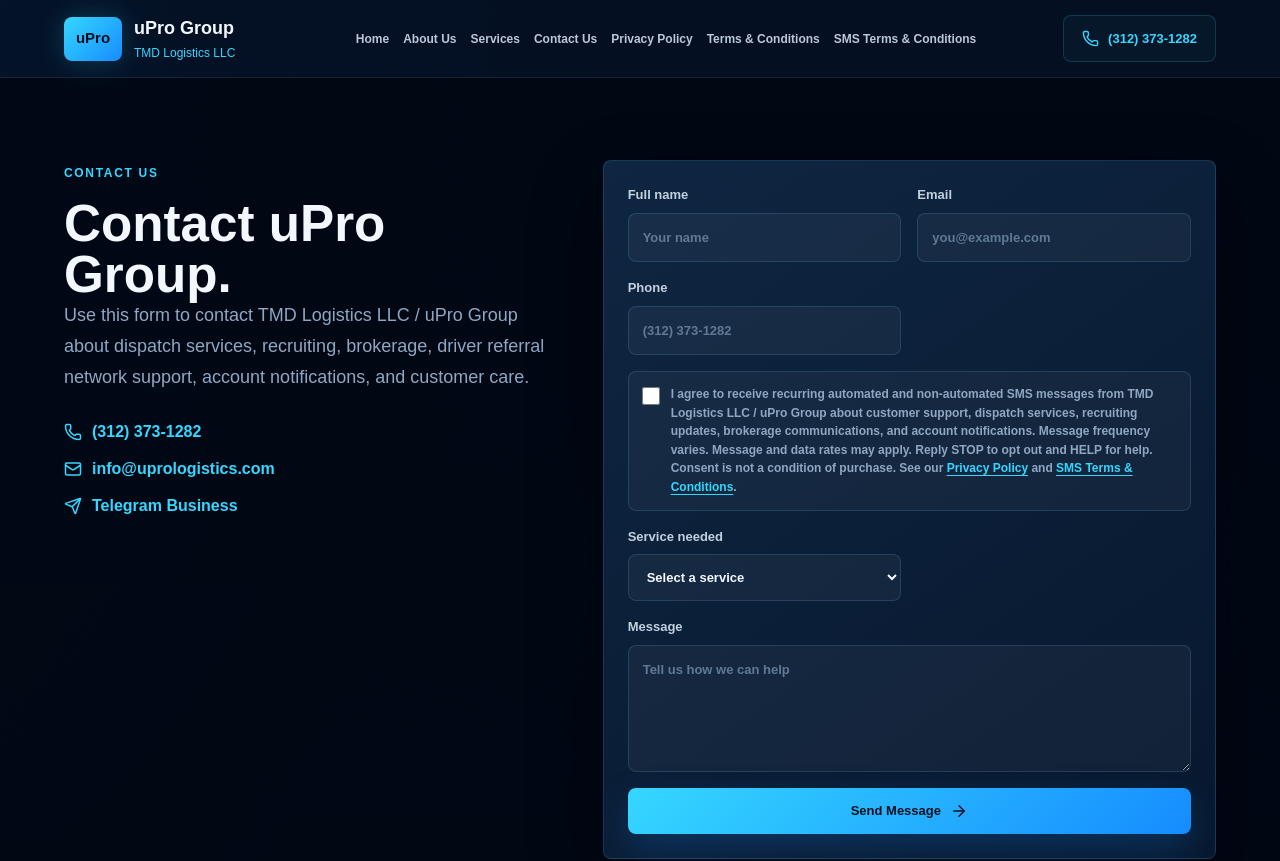
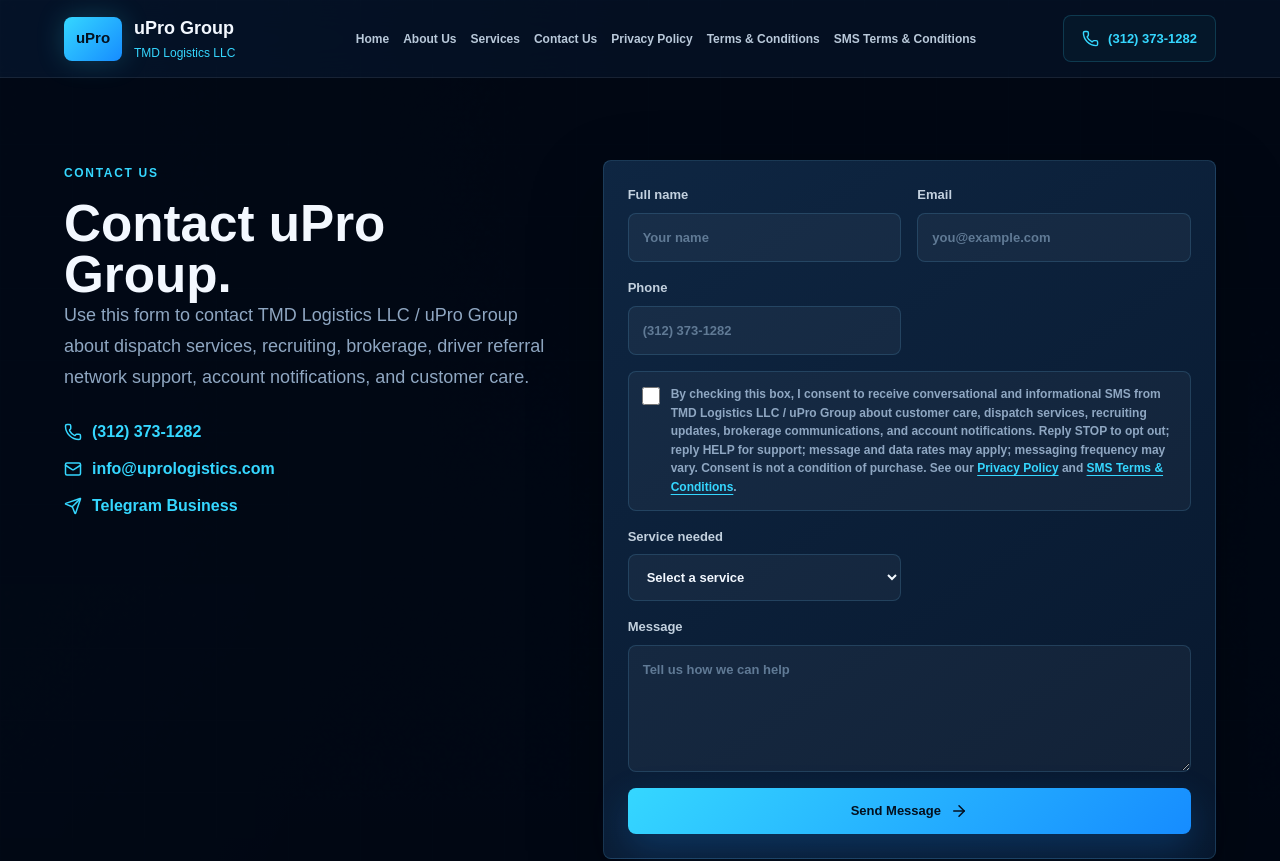
Before and after one commit to Ruziev-Gofur/uPRO-PARTNER, a Next.js app: page /contact in a window 1280 px wide. Shown: the top 861 px of the page. Built offline with nearby package versions, Linux system fonts and the light colour scheme.

Commit message:
Clarify SMS message types in opt-in CTA

```diff
--- a/app/api/contact/route.ts
+++ b/app/api/contact/route.ts
@@ -4,7 +4,7 @@
 import { NextResponse } from "next/server";
 
 const consentText =
-  "I agree to receive SMS messages from TMD Logistics LLC / uPro Group regarding customer support, dispatch services, recruiting updates, brokerage communications, and account notifications. Message frequency varies. Message and data rates may apply. Reply STOP to opt out and HELP for assistance. Consent is not a condition of purchase.";
+  "By checking this box, I consent to receive conversational and informational SMS from TMD Logistics LLC / uPro Group about customer care, dispatch services, recruiting updates, brokerage communications, and account notifications. Reply STOP to opt out; reply HELP for support; message and data rates may apply; messaging frequency may vary. Consent is not a condition of purchase.";
 
 type ContactPayload = {
   name?: string;
--- a/app/contact-form.tsx
+++ b/app/contact-form.tsx
@@ -11,7 +11,7 @@
 ];
 
 const consentText =
-  "I agree to receive SMS messages from TMD Logistics LLC / uPro Group regarding customer support, dispatch services, recruiting updates, brokerage communications, and account notifications. Message frequency varies. Message and data rates may apply. Reply STOP to opt out and HELP for assistance. Consent is not a condition of purchase.";
+  "By checking this box, I consent to receive conversational and informational SMS from TMD Logistics LLC / uPro Group about customer care, dispatch services, recruiting updates, brokerage communications, and account notifications. Reply STOP to opt out; reply HELP for support; message and data rates may apply; messaging frequency may vary. Consent is not a condition of purchase.";
 
 export default function ContactForm() {
   const [status, setStatus] = useState<"idle" | "sending" | "success" | "error">("idle");
@@ -77,10 +77,7 @@
       <label className="sms-consent full">
         <input type="checkbox" name="smsConsent" />
         <span>
-          I agree to receive recurring automated and non-automated SMS
-          messages from TMD Logistics LLC / uPro Group about customer support, dispatch services, recruiting updates,
-          brokerage communications, and account notifications. Message frequency varies. Message and data rates may
-          apply. Reply STOP to opt out and HELP for help. Consent is not a condition of purchase. See our {" "}
+          {consentText} See our {" "}
           <a href="/privacy-policy">Privacy Policy</a> and {" "}
           <a href="/sms-terms-and-conditions">SMS Terms & Conditions</a>.
         </span>
--- a/app/sms-terms-and-conditions/page.tsx
+++ b/app/sms-terms-and-conditions/page.tsx
@@ -11,8 +11,8 @@
       <section>
         <h2>Program description</h2>
         <p>
-          If you consent to receive SMS from TMD Logistics LLC / uPro Group, you agree to receive conversational and
-          informational text messages regarding customer support, dispatch services, recruiting updates, brokerage
+          By checking the SMS consent box, you consent to receive conversational and informational SMS from TMD
+          Logistics LLC / uPro Group about customer care, dispatch services, recruiting updates, brokerage
           communications, and account notifications.
         </p>
       </section>
```
